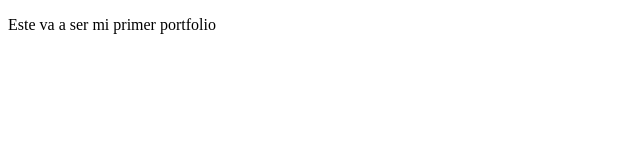
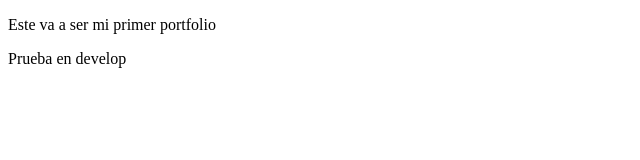
Before and after one commit to gonza-lenzi/portfolio-FrontEnd, a plain HTML site: page index.html in a window 1280 px wide. Shown: the whole page, without its empty margins (0-640 px from the left). Drawn offline with Linux system fonts and the light colour scheme.

Commit message:
commit develop

```diff
--- a/index.html
+++ b/index.html
@@ -8,5 +8,6 @@
 </head>
 <body>
     <p>Este va a ser mi primer portfolio</p>
+    <p>Prueba en develop</p>
 </body>
 </html>
```
